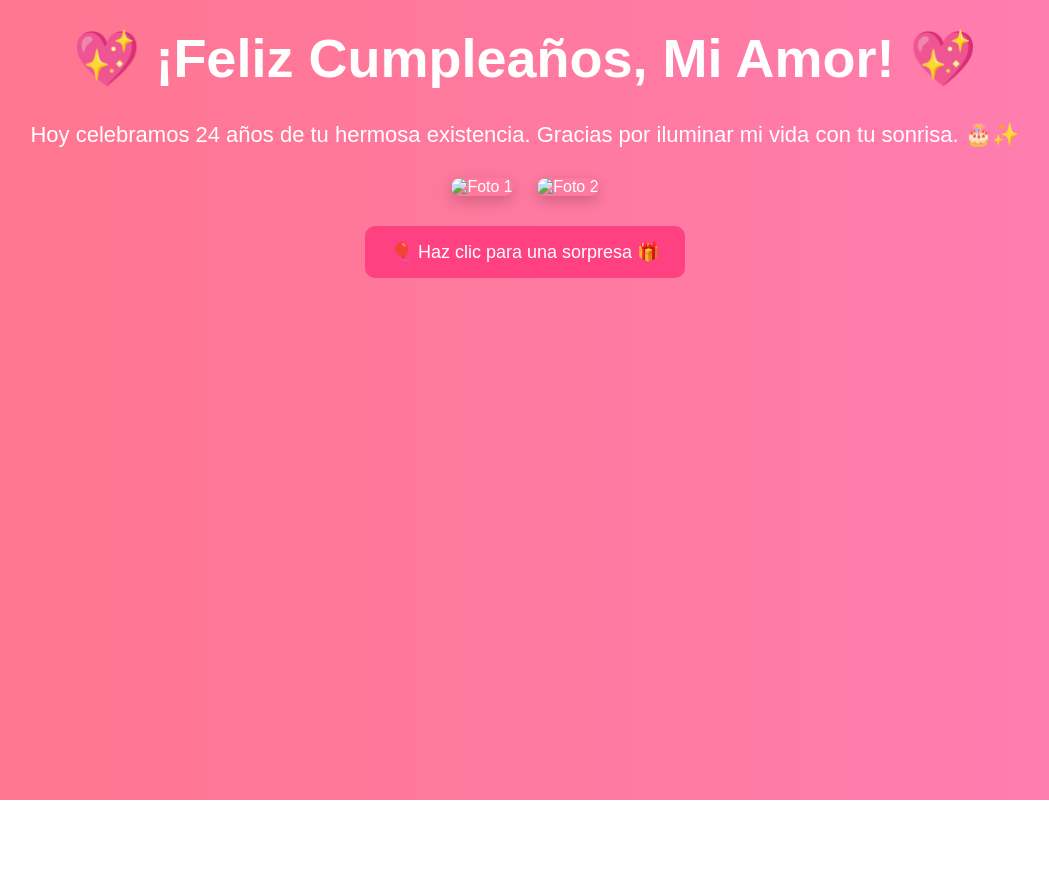
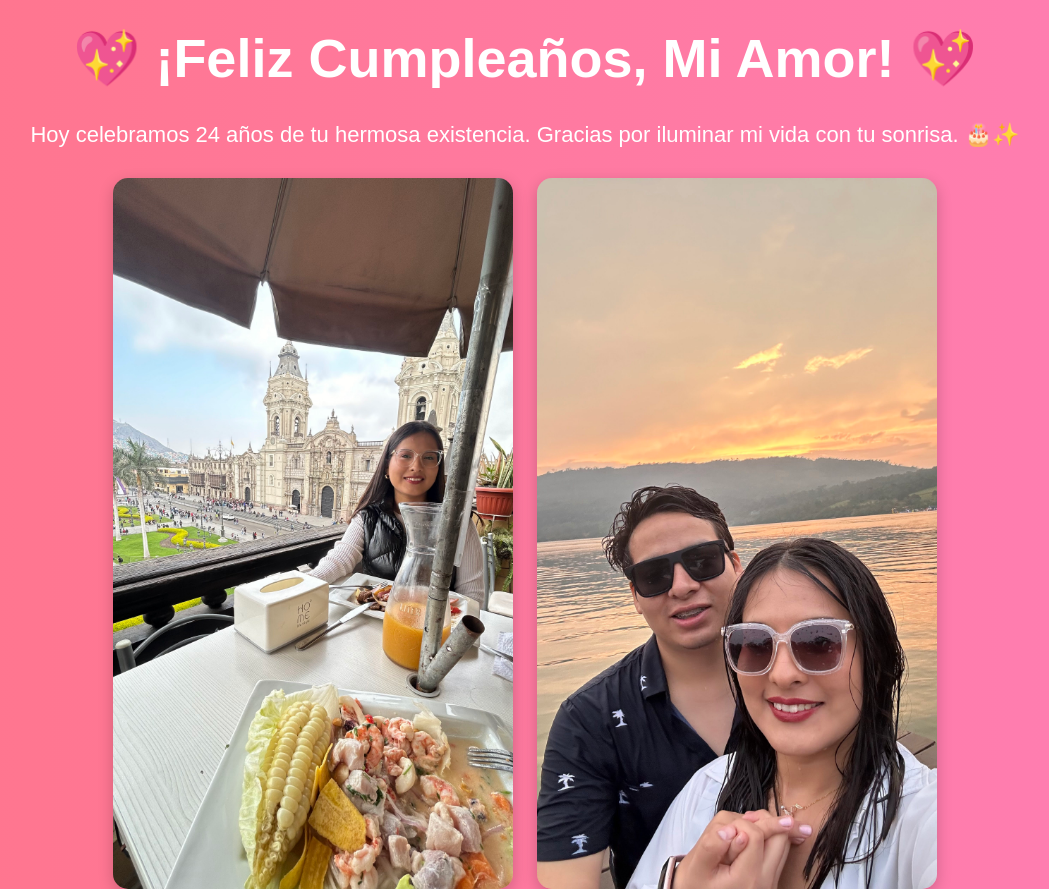
Before and after one commit to 11LuisQuispe11/WebDetalle, a plain HTML site: page index.html in a window 1280 px wide. Shown: the top 889 px of the page, without its empty margins (115-1164 px from the left). Before the commit the page ends 800 px from the top, so only its background shows below. Drawn offline with Linux system fonts and the light colour scheme.

Commit message:
Update 2 FOTOS index.html

```diff
--- a/index.html
+++ b/index.html
@@ -68,8 +68,8 @@
     <p>Hoy celebramos 24 años de tu hermosa existencia. Gracias por iluminar mi vida con tu sonrisa. 🎂✨</p>
 
     <div class="container">
-        <img src="FOTO1" class="foto" alt="Foto 1">
-        <img src="FOTO2" class="foto" alt="Foto 2">
+        <img src="https://github.com/11LuisQuispe11/WebDetalle/blob/main/FOTO1.jpg" class="foto" alt="Foto 1">
+        <img src="https://github.com/11LuisQuispe11/WebDetalle/blob/main/FOTO2.jpg" class="foto" alt="Foto 2">
     </div>
 
     <button class="boton" onclick="mostrarCorazones()">🎈 Haz clic para una sorpresa 🎁</button>
```
